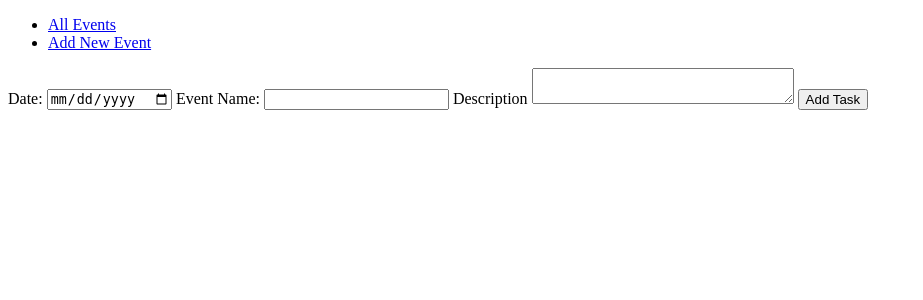
After one commit to HallGM/event-planner, a Flask app: page /new-event in a window 1280 px wide. The commit adds this page. Shown: the top 300 px of the page, without its empty margins (0-923 px from the left). Run offline with Flask 2, Linux system fonts and the light colour scheme.

```diff
--- a/controllers/controller.py
+++ b/controllers/controller.py
@@ -1,6 +1,11 @@
 from app import app
 from flask import render_template
+from models.event_list import events
 
 @app.route('/')
 def index():
-    return render_template('index.html')
+    return render_template('index.html', events=events)
+
+@app.route('/new-event')
+def add_event():
+    return render_template('new-event.html')
--- a/templates/base.html
+++ b/templates/base.html
@@ -9,7 +9,8 @@
   <body>
     <nav>
       <ul>
-        <li><a href="/"> Home</a></li>
+        <li><a href="/"> All Events</a></li>
+        <li><a href="/new-event">Add New Event</a></li>
       </ul>
     </nav>
     {% block content %} {% endblock content %}
--- /dev/null
+++ b/templates/new-event.html
@@ -0,0 +1,14 @@
+{% extends 'base.html' %} {% block content %}
+<form action="/new-event" method="post">
+  <label for="event-date">Date:</label>
+  <input type="date" id="event-date" name="event-date" />
+
+  <label for="event-name">Event Name:</label>
+  <input type="text" id="event-name" name="event-name">
+
+
+  <label for="description">Description</label>
+  <textarea name="description" rows="2" cols="30"></textarea>
+  <input type="submit" value="Add Task" />
+</form>
+{% endblock content %}
```
Also changed, not shown: templates/index.html (+6 -2 lines), models/event_list.py (renamed from models/event_functions.py).
